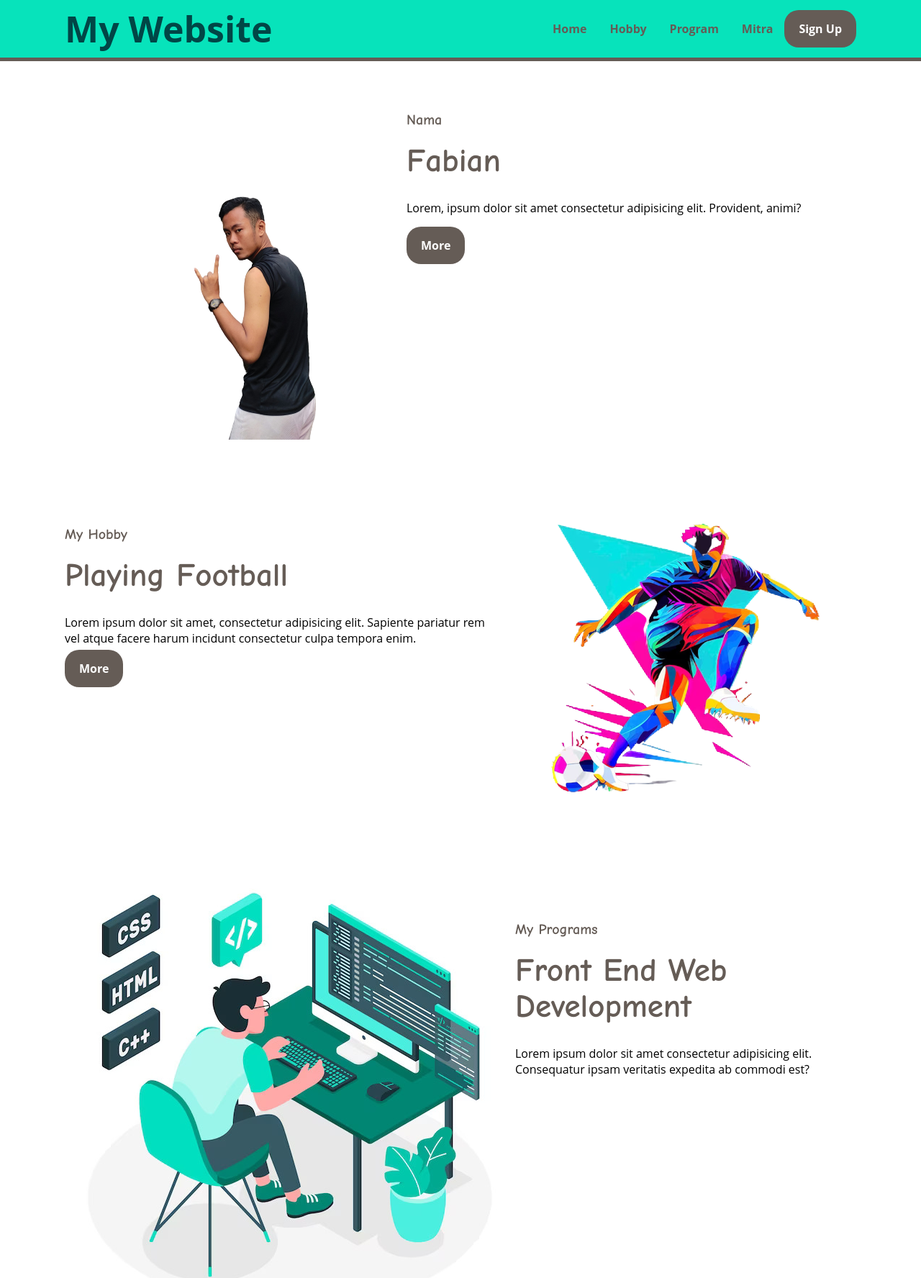
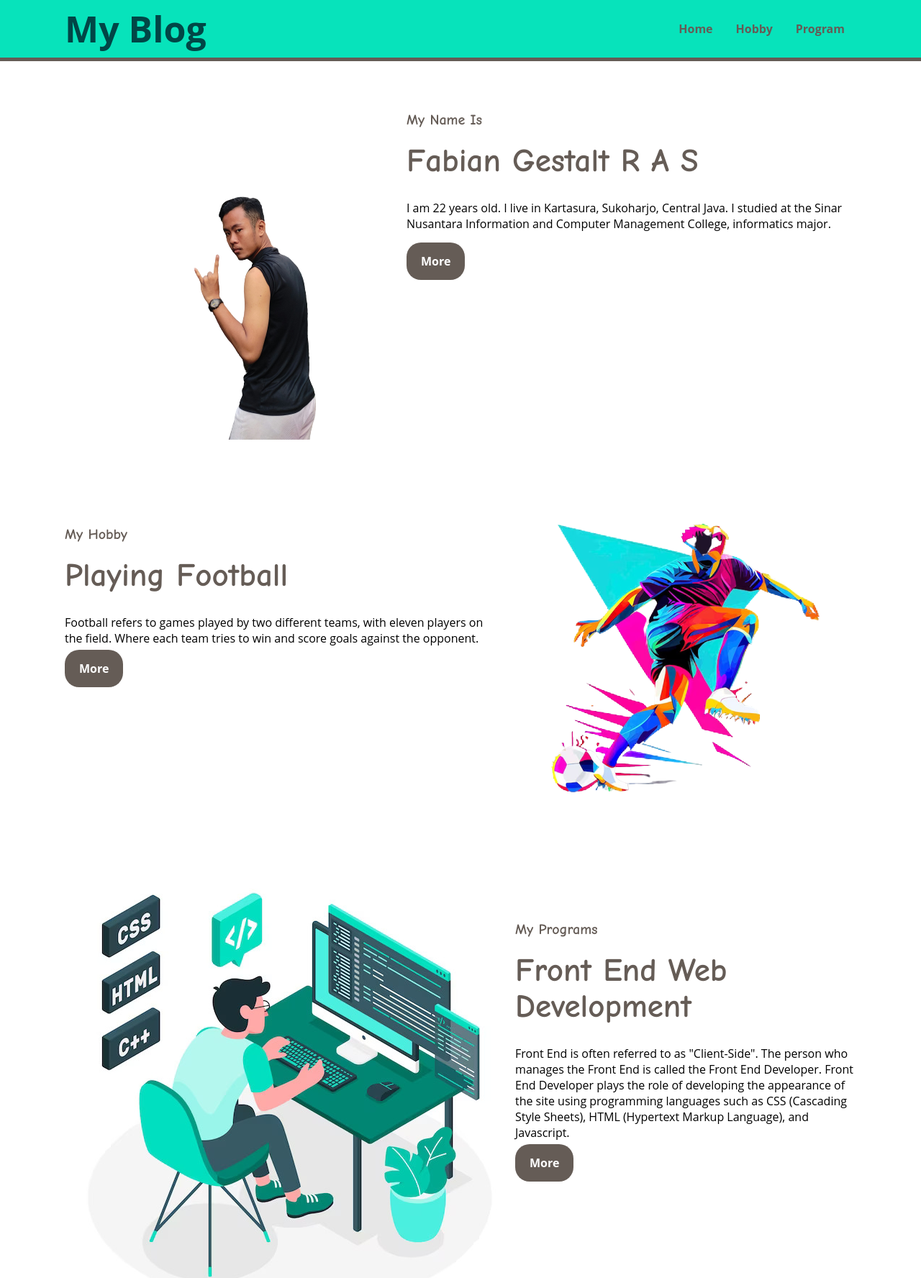
Before and after one commit to CakGest/TPA-1, a plain HTML site: page index.html in a window 1280 px wide. Shown: the top 1776 px of the page at 72% size. Drawn offline with Linux system fonts and the light colour scheme.

Commit message:
Project 01

```diff
--- a/index.html
+++ b/index.html
@@ -11,14 +11,12 @@
         <nav>
             <div class="wrapper">
                 <div class="wrapper">
-                    <div class="logo"><a href=''>My Website</a></div>
+                    <div class="logo"><a href=''>My Blog</a></div>
                         <div class="menu">
                             <ul>
                                 <li><a href="#home">Home</a></li>
                                 <li><a href="#hobby">Hobby</a></li>
 								<li><a href="#programs">Program</a></li>
-								<li><a href="#mitra">Mitra</a></li>
-                                <li><a href="" class="tbl-biru">Sign Up</a></li>
                             </ul>
                         </div>
                 </div>
@@ -28,10 +26,11 @@
                 <section id="home">
                     <img src="Picture/Me.png"/>
                     <div class="kolom">
-                        <p class="deskripsi">Nama</p>
-                        <h2>Fabian</h2>
-                        <p>Lorem, ipsum dolor sit amet consectetur adipisicing elit. Provident, animi?</p>
-                        <p><a href="https://linktr.ee/ge_arfisu" class="tbl-pink">More</a></p>
+                        <p class="deskripsi">My Name Is</p>
+                        <h2>Fabian Gestalt R A S</h2>
+                        <p>I am 22 years old. I live in Kartasura, Sukoharjo, Central Java. I studied at the Sinar Nusantara Information and
+                        Computer Management College, informatics major.</p>
+                        <p><a href="https://linktr.ee/ge_arfisu" class="tbl-cklt">More</a></p>
                     </div>
                 </section>
 
@@ -40,7 +39,9 @@
 					<div class="kolom">
 						<p class="deskripsi">My Hobby</p>
 						<h2>Playing Football</h2>
-						<p>Lorem ipsum dolor sit amet, consectetur adipisicing elit. Sapiente pariatur rem vel atque facere harum incidunt consectetur culpa tempora enim.</p><a href="https://id.wikipedia.org/wiki/Football" class="tbl-biru">More</a>
+						<p>Football refers to games played by two different teams, with eleven players on the field. Where each team tries to win
+                        and score goals against the opponent.</p>
+                        <a href="https://id.wikipedia.org/wiki/Football" class="tbl-cklt">More</a>
 					</div>
 					<img src="Picture/Football.jpg" />
 				</section>
@@ -51,10 +52,12 @@
 					<div class="kolom">
 							<p class="deskripsi">My Programs</p>
 							<h2>Front End Web Development</h2>
-							<p>Lorem ipsum dolor sit amet consectetur adipisicing elit. Consequatur ipsam veritatis expedita ab commodi est?</p>
+							<p>Front End is often referred to as "Client-Side". The person who manages the Front End is called the Front End Developer.
+                            Front End Developer plays the role of developing the appearance of the site using programming languages such as CSS
+                            (Cascading Style Sheets), HTML (Hypertext Markup Language), and Javascript.</p>
+                            <a href="https://accurate.id/teknologi/front-end-adalah/" class="tbl-cklt">More</a>
 					</div>
 				</section>
-
             </div>
     </body>
 </html>
--- a/style.css
+++ b/style.css
@@ -92,7 +92,7 @@ h2 {
     line-height: 50px;
 }
 
-a.tbl-biru {
+a.tbl-cklt {
     background: #655c56;
     border-radius: 20px;
     margin-top: 20px;
@@ -102,22 +102,7 @@ a.tbl-biru {
     font-weight: bold;
 }
 
-a.tbl-biru:hover {
-    background: #014646;
-    text-decoration: none;
-}
-
-a.tbl-pink {
-    background: #655c56;
-    border-radius: 20px;
-    margin-top: 20px;
-    padding: 15px 20px 15px 20px;
-    color: #ffffff;
-    cursor: pointer;
-    font-weight: bold;
-}
-
-a.tbl-pink:hover {
+a.tbl-cklt:hover {
     background: #014646;
     text-decoration: none;
 }
```
